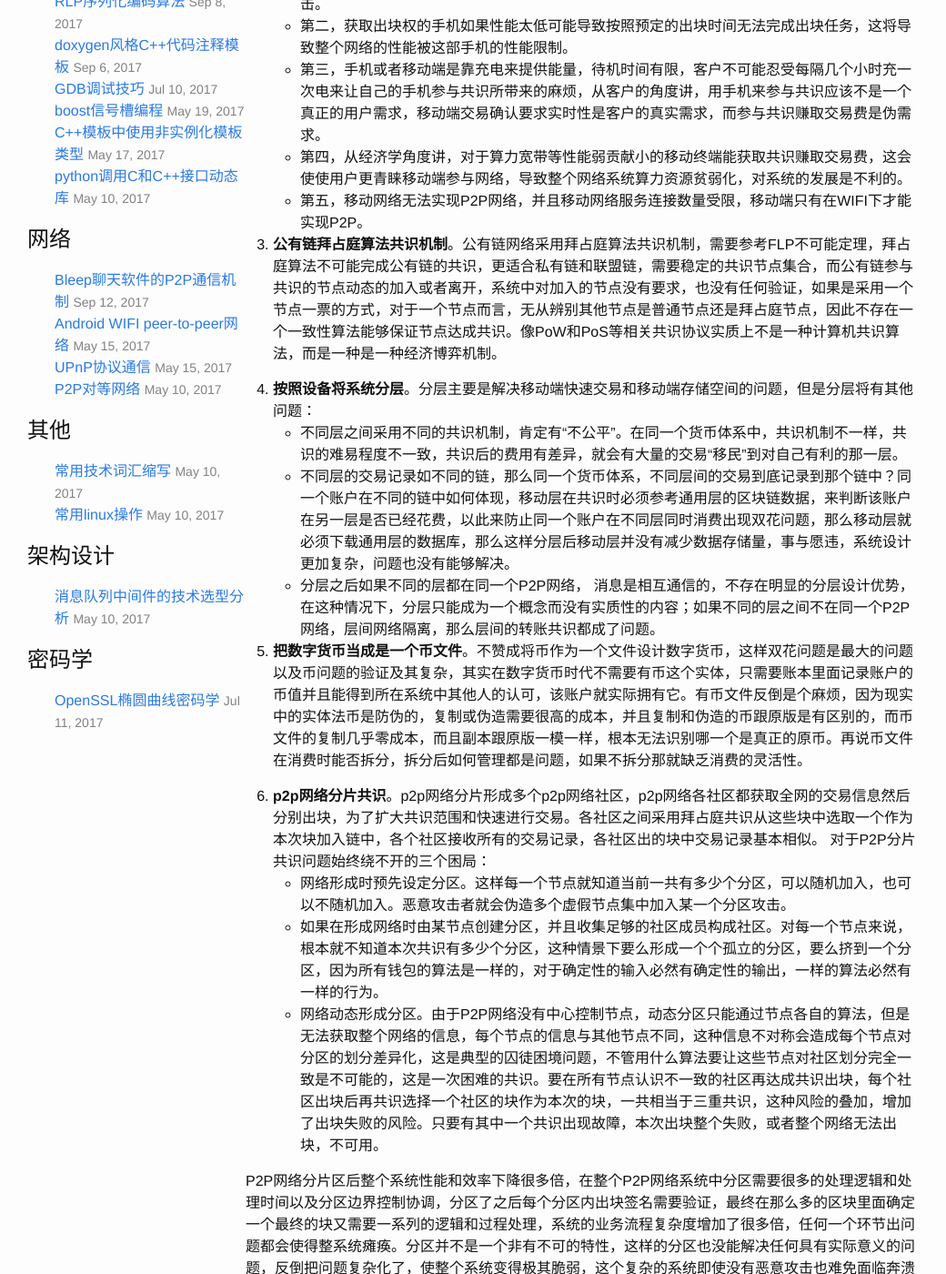
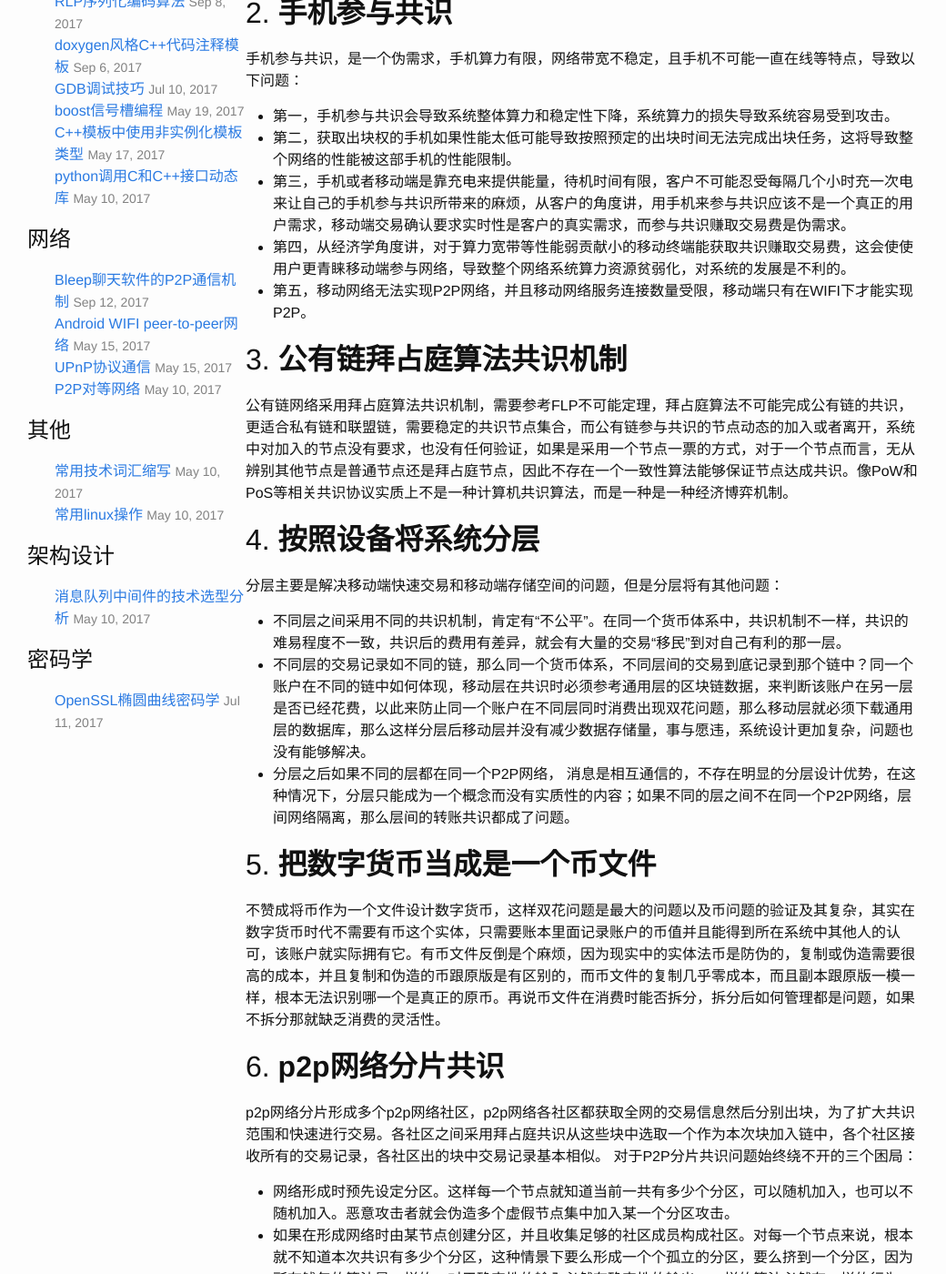
Before and after one commit to meachon/meachon.github.io, a Jekyll site: the page built from _posts/2017-05-17-ALTCoin设计中的误区.md, in a window 1280 px wide and 1400 px high, scrolled down 662 px. Shown: the whole window at 91% size, without its empty margins (0-1040 px from the left). Built offline with Jekyll 4.4.1, drawn with Linux system fonts in a browser that asks for light colours; some of the changed text lies outside the part shown.

Commit message:
修改ALTCoin设计误区

```diff
--- a/_posts/2017-05-17-ALTCoin设计中的误区.md
+++ b/_posts/2017-05-17-ALTCoin设计中的误区.md
@@ -7,29 +7,35 @@ categories: 数字货币
 
 
 # ALTCoin设计中的误区
-1. **采用TodaTree协议**。系统采用TodaTree协议机制，将问题复杂化，用TodaTree解决移动端交易验证问题，远没有UTXO账本体系SPV简单，使用TodaTree是历史的倒退。
+## 1. **采用TodaTree协议**
+系统采用TodaTree协议机制，将问题复杂化，用TodaTree解决移动端交易验证问题，远没有UTXO账本体系SPV简单，使用TodaTree是历史的倒退。
   - 将钱包和币映射到todatree的节点上，要使用merkle proof证明todatree上的节点的正确性，并不比使用密码学验证签名正确性简单。
   - 钱包的编号采用todatree的编号，根PKI没有关系，无法验证这个编号是那个钱包的编号，除非使用中心化的存储介质记录钱包的编号和钱包PKI账户公钥的对应关系供其他钱包的查询。
   - 将币映射到todatree的节点上，看似每个币都有唯一的编号用来跟踪币的历史，实际上币的拆分和零钱合并给币的有效性验证带来意想不到的困难，而大量币的交易都得一个一个币的区验证有效性，其工作量之大不容小觑，而在UTXO账本体系中只需验证某个UTXO属于某个用户的签名即可。
   - todatree中的钱包ID是有限资源，移动用完整个系统将枯竭，攻击者完全可以连续多开户来完成攻击。
 
-2. **手机参与共识**。手机参与共识，是一个伪需求，手机算力有限，网络带宽不稳定，且手机不可能一直在线等特点，导致以下问题：
+## 2. **手机参与共识**
+手机参与共识，是一个伪需求，手机算力有限，网络带宽不稳定，且手机不可能一直在线等特点，导致以下问题：
   - 第一，手机参与共识会导致系统整体算力和稳定性下降，系统算力的损失导致系统容易受到攻击。
   - 第二，获取出块权的手机如果性能太低可能导致按照预定的出块时间无法完成出块任务，这将导致整个网络的性能被这部手机的性能限制。
   - 第三，手机或者移动端是靠充电来提供能量，待机时间有限，客户不可能忍受每隔几个小时充一次电来让自己的手机参与共识所带来的麻烦，从客户的角度讲，用手机来参与共识应该不是一个真正的用户需求，移动端交易确认要求实时性是客户的真实需求，而参与共识赚取交易费是伪需求。
   - 第四，从经济学角度讲，对于算力宽带等性能弱贡献小的移动终端能获取共识赚取交易费，这会使使用户更青睐移动端参与网络，导致整个网络系统算力资源贫弱化，对系统的发展是不利的。
   - 第五，移动网络无法实现P2P网络，并且移动网络服务连接数量受限，移动端只有在WIFI下才能实现P2P。
 
-3. **公有链拜占庭算法共识机制**。公有链网络采用拜占庭算法共识机制，需要参考FLP不可能定理，拜占庭算法不可能完成公有链的共识，更适合私有链和联盟链，需要稳定的共识节点集合，而公有链参与共识的节点动态的加入或者离开，系统中对加入的节点没有要求，也没有任何验证，如果是采用一个节点一票的方式，对于一个节点而言，无从辨别其他节点是普通节点还是拜占庭节点，因此不存在一个一致性算法能够保证节点达成共识。像PoW和PoS等相关共识协议实质上不是一种计算机共识算法，而是一种是一种经济博弈机制。
+## 3. **公有链拜占庭算法共识机制**
+公有链网络采用拜占庭算法共识机制，需要参考FLP不可能定理，拜占庭算法不可能完成公有链的共识，更适合私有链和联盟链，需要稳定的共识节点集合，而公有链参与共识的节点动态的加入或者离开，系统中对加入的节点没有要求，也没有任何验证，如果是采用一个节点一票的方式，对于一个节点而言，无从辨别其他节点是普通节点还是拜占庭节点，因此不存在一个一致性算法能够保证节点达成共识。像PoW和PoS等相关共识协议实质上不是一种计算机共识算法，而是一种是一种经济博弈机制。
 
-4. **按照设备将系统分层**。分层主要是解决移动端快速交易和移动端存储空间的问题，但是分层将有其他问题：
+## 4. **按照设备将系统分层**
+分层主要是解决移动端快速交易和移动端存储空间的问题，但是分层将有其他问题：
   - 不同层之间采用不同的共识机制，肯定有“不公平”。在同一个货币体系中，共识机制不一样，共识的难易程度不一致，共识后的费用有差异，就会有大量的交易“移民”到对自己有利的那一层。
   - 不同层的交易记录如不同的链，那么同一个货币体系，不同层间的交易到底记录到那个链中？同一个账户在不同的链中如何体现，移动层在共识时必须参考通用层的区块链数据，来判断该账户在另一层是否已经花费，以此来防止同一个账户在不同层同时消费出现双花问题，那么移动层就必须下载通用层的数据库，那么这样分层后移动层并没有减少数据存储量，事与愿违，系统设计更加复杂，问题也没有能够解决。
   - 分层之后如果不同的层都在同一个P2P网络， 消息是相互通信的，不存在明显的分层设计优势，在这种情况下，分层只能成为一个概念而没有实质性的内容；如果不同的层之间不在同一个P2P网络，层间网络隔离，那么层间的转账共识都成了问题。
 
-5. **把数字货币当成是一个币文件**。不赞成将币作为一个文件设计数字货币，这样双花问题是最大的问题以及币问题的验证及其复杂，其实在数字货币时代不需要有币这个实体，只需要账本里面记录账户的币值并且能得到所在系统中其他人的认可，该账户就实际拥有它。有币文件反倒是个麻烦，因为现实中的实体法币是防伪的，复制或伪造需要很高的成本，并且复制和伪造的币跟原版是有区别的，而币文件的复制几乎零成本，而且副本跟原版一模一样，根本无法识别哪一个是真正的原币。再说币文件在消费时能否拆分，拆分后如何管理都是问题，如果不拆分那就缺乏消费的灵活性。
+## 5. **把数字货币当成是一个币文件**
+不赞成将币作为一个文件设计数字货币，这样双花问题是最大的问题以及币问题的验证及其复杂，其实在数字货币时代不需要有币这个实体，只需要账本里面记录账户的币值并且能得到所在系统中其他人的认可，该账户就实际拥有它。有币文件反倒是个麻烦，因为现实中的实体法币是防伪的，复制或伪造需要很高的成本，并且复制和伪造的币跟原版是有区别的，而币文件的复制几乎零成本，而且副本跟原版一模一样，根本无法识别哪一个是真正的原币。再说币文件在消费时能否拆分，拆分后如何管理都是问题，如果不拆分那就缺乏消费的灵活性。
 
-6. **p2p网络分片共识**。p2p网络分片形成多个p2p网络社区，p2p网络各社区都获取全网的交易信息然后分别出块，为了扩大共识范围和快速进行交易。各社区之间采用拜占庭共识从这些块中选取一个作为本次块加入链中，各个社区接收所有的交易记录，各社区出的块中交易记录基本相似。
+## 6. **p2p网络分片共识**
+p2p网络分片形成多个p2p网络社区，p2p网络各社区都获取全网的交易信息然后分别出块，为了扩大共识范围和快速进行交易。各社区之间采用拜占庭共识从这些块中选取一个作为本次块加入链中，各个社区接收所有的交易记录，各社区出的块中交易记录基本相似。
 对于P2P分片共识问题始终绕不开的三个困局：
   - 网络形成时预先设定分区。这样每一个节点就知道当前一共有多少个分区，可以随机加入，也可以不随机加入。恶意攻击者就会伪造多个虚假节点集中加入某一个分区攻击。
   - 如果在形成网络时由某节点创建分区，并且收集足够的社区成员构成社区。对每一个节点来说，根本就不知道本次共识有多少个分区，这种情景下要么形成一个个孤立的分区，要么挤到一个分区，因为所有钱包的算法是一样的，对于确定性的输入必然有确定性的输出，一样的算法必然有一样的行为。
@@ -37,14 +43,16 @@ categories: 数字货币
 
 P2P网络分片区后整个系统性能和效率下降很多倍，在整个P2P网络系统中分区需要很多的处理逻辑和处理时间以及分区边界控制协调，分区了之后每个分区内出块签名需要验证，最终在那么多的区块里面确定一个最终的块又需要一系列的逻辑和过程处理，系统的业务流程复杂度增加了很多倍，任何一个环节出问题都会使得整系统瘫痪。分区并不是一个非有不可的特性，这样的分区也没能解决任何具有实际意义的问题，反倒把问题复杂化了，使整个系统变得极其脆弱，这个复杂的系统即使没有恶意攻击也难免面临奔溃的风险，从实际工程应用角度来说，任何设计方案都是受到客观因素的限制，没有完美的方案，只能在各项设计方案的利弊权衡中折中考虑，合理取舍，P2P网络的分区也一样，这样的设计思想虽然很有新意，但是弊大于利得不偿失，系统的稳定健康运行才是根本，如果只是闹着玩那就另当别论了。
 
-7. **P2P网络技术不适合移动设备**。移动P2P网络的主要特征：
+## 7. **P2P网络技术不适合移动设备**
+移动P2P网络的主要特征：
   - 网络拓扑结构不断变化：由于节点的移动性使移动P2P网络拓扑结构不断发生变化，造成覆盖层与底层物理层网络连接状态不匹配，引起寻找资源和数据传输的低效。
   - 节点自身资源受限：对移动设备的便携要求，使当前移动终端的计算处理能力、存储能力、能量供应等受到限制，这使其在贡献资源的同时必须考虑自身的能耗等因素；同时，服务连接的数量也受到限制，部分节点受所支持协议的限制在无代理服务器的情况下无法独立直接接入P2P网络。
   - 网络层编址和标志机制不统一：移动网络环境的异构性使得其网络层所采用的编址及通信方式有很大不同，要在其上建立统一面向应用的移动P2P网络，必须屏蔽网络层中不同的网络设备标识的差别。
 
 移动端的天然特性是，喜欢切换APP，用APP不到3分钟大部分就关了，后台为伪后台，APP进入后台就挂起，因此P2P应用就成了空谈。所以说P2P网络技术不适合移动设备。
 
-8. **在ALTCoin中设计信用评级体系以及账户认证体系**。在ALTCoin的设计不需要考虑信用问题，因为数字货币是使交易基于密码学原理而不基于信任，实现数学和密码学算法的自我约束，任何恶意欺骗系统的行为都会遭到其他节点的排斥和抑制，因此其不依赖中央权威机构支撑和信用背书。精巧的系统设计让作恶者付出更大的经济代价，使得作恶变得不划算，而非基于信任设计。区块链网络中，参与人不需要对任何人信任，但随着参与节点增加，系统的安全性反而增加，同时数据内容可以做到完全公开。区块链采取单向哈希算法，同时每个新产生的区块严格按照时间线形顺序推进，时间的不可逆性导致任何试图入侵篡改区块链内数据信息的行为很容易被追溯，导致被其他节点的排斥，从而限制了相关不法行为的产生和施行。因此ALTCoin设计添加信用评级系统和账户认证体系只能让系统更加复杂和混乱。
+## 8. **在ALTCoin中设计信用评级体系以及账户认证体系**
+在ALTCoin的设计不需要考虑信用问题，因为数字货币是使交易基于密码学原理而不基于信任，实现数学和密码学算法的自我约束，任何恶意欺骗系统的行为都会遭到其他节点的排斥和抑制，因此其不依赖中央权威机构支撑和信用背书。精巧的系统设计让作恶者付出更大的经济代价，使得作恶变得不划算，而非基于信任设计。区块链网络中，参与人不需要对任何人信任，但随着参与节点增加，系统的安全性反而增加，同时数据内容可以做到完全公开。区块链采取单向哈希算法，同时每个新产生的区块严格按照时间线形顺序推进，时间的不可逆性导致任何试图入侵篡改区块链内数据信息的行为很容易被追溯，导致被其他节点的排斥，从而限制了相关不法行为的产生和施行。因此ALTCoin设计添加信用评级系统和账户认证体系只能让系统更加复杂和混乱。
 
 
 
```
Also changed, not shown: _posts/2017-07-11-openssl椭圆曲线密码学.md (+1 -0 lines).
